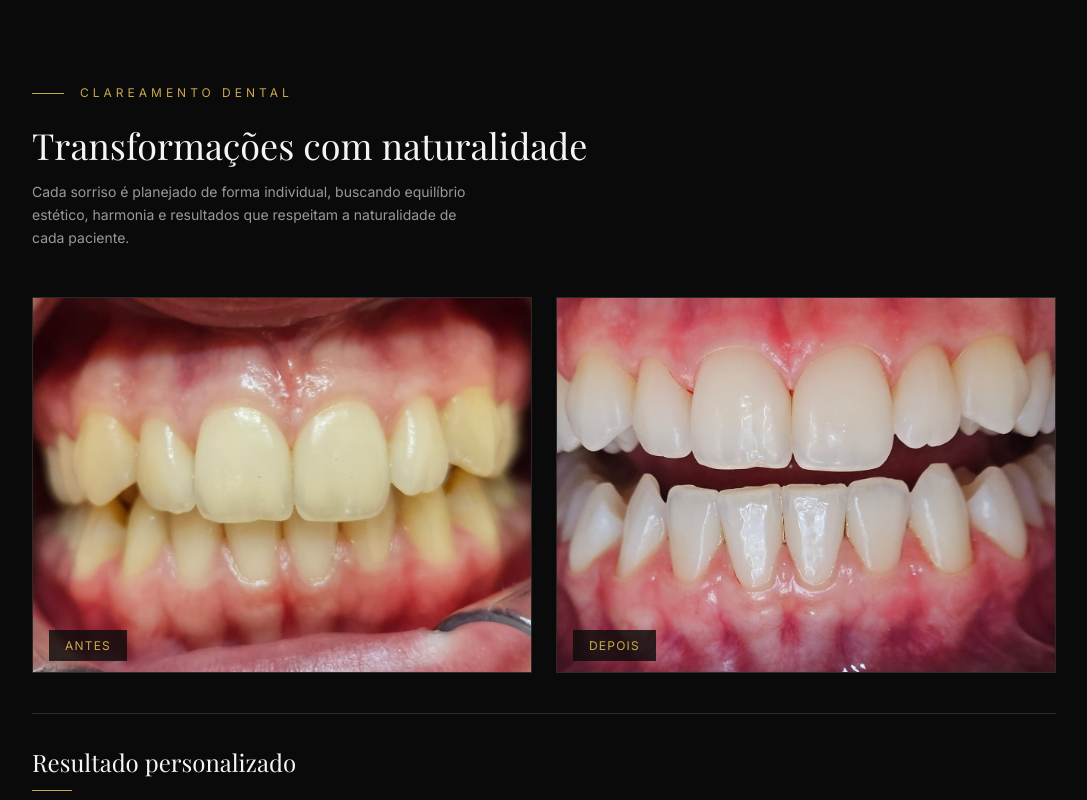
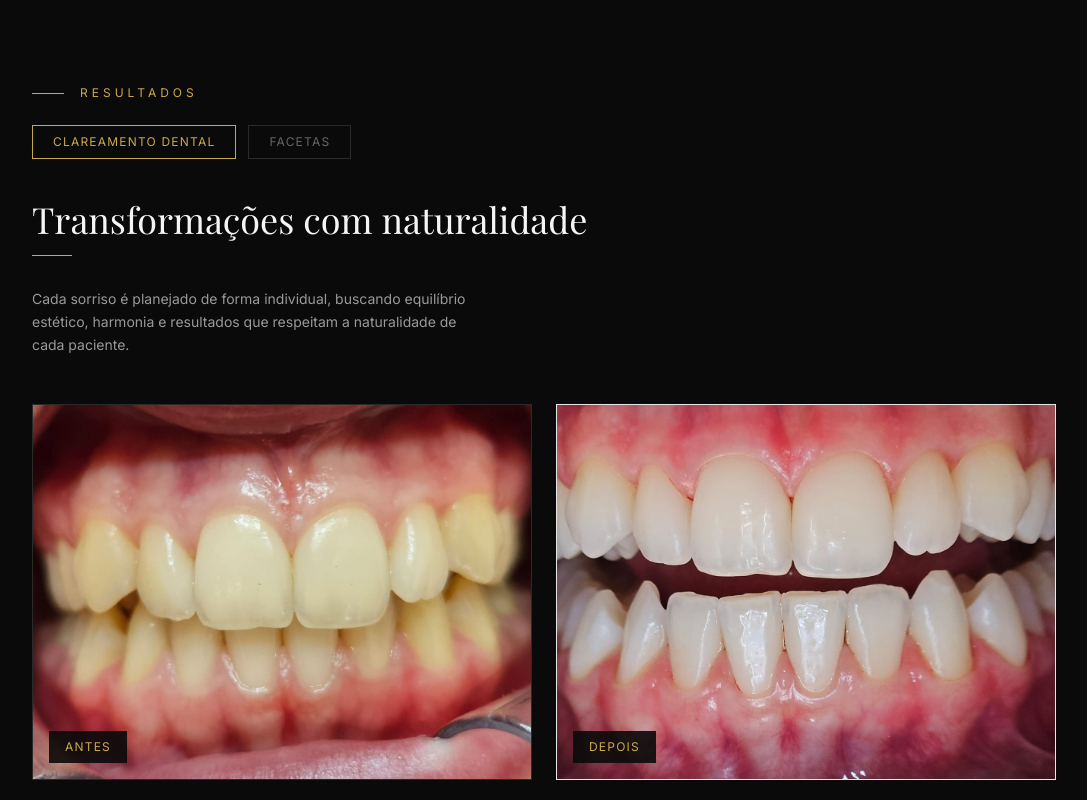
Before and after one commit to pedro-devxzd/projeto-nomade, a Next.js app: page / in a window 1280 px wide. Shown: the part 2480-3280 px from the top of the page, without its empty margins (96-1183 px from the left). Built offline with nearby package versions, Linux system fonts and the light colour scheme; a web font is replaced by a local one.

Commit message:
melhora galeria de resultados e prepara categorias

```diff
--- a/app/components/sections/Galeria.jsx
+++ b/app/components/sections/Galeria.jsx
@@ -1,18 +1,56 @@
+import ScrollReveal from "../ScrollReveal";
+
 export default function Galeria() {
   return (
     <section id="galeria" className="bg-[#0A0A0A] py-32 px-6">
+      <ScrollReveal>
         <div className="max-w-5xl mx-auto">
           <div className="flex items-center gap-4 mb-6">
             <div className="w-8 h-px bg-[#C9A84C]"></div>
 
             <p className="text-[#C9A84C] text-xs uppercase tracking-[4px]">
+              Resultados
+            </p>
+          </div>
+
+          <div className="flex flex-wrap gap-3 mb-10">
+            <button
+              className="
+                border
+                border-[#C9A84C]
+                text-[#C9A84C]
+                px-5
+                py-2
+                text-xs
+                uppercase
+                tracking-widest
+              "
+            >
               Clareamento Dental
-          </p>
+            </button>
+
+            <button
+              className="
+                border
+                border-[#2A2A2A]
+                text-[#666666]
+                px-5
+                py-2
+                text-xs
+                uppercase
+                tracking-widest
+                cursor-not-allowed
+              "
+            >
+              Facetas
+            </button>
           </div>
 
           <h2 className="font-playfair text-3xl sm:text-4xl text-[#F5F5F5] mb-4">
             Transformações com naturalidade
           </h2>
+
+          <div className="w-10 h-px bg-[#C9A84C] mb-8"></div>
 
           <p className="text-[#999999] text-sm leading-relaxed max-w-md mb-12">
             Cada sorriso é planejado de forma individual, buscando equilíbrio
@@ -37,15 +75,26 @@ export default function Galeria() {
                   "
                 />
 
-              <div className="absolute bottom-4 left-4">
-                <span className="bg-[#0A0A0A]/80 px-4 py-2 text-[#C9A84C] text-xs uppercase tracking-widest">
+                <span
+                  className="
+                  absolute
+                  bottom-4
+                  left-4
+                  bg-[#0A0A0A]/90
+                  px-4
+                  py-2
+                  text-[#C9A84C]
+                  text-xs
+                  uppercase
+                  tracking-widest
+                "
+                >
                   Antes
                 </span>
               </div>
             </div>
-          </div>
 
-          <div className="group overflow-hidden border border-[#2A2A2A]">
+            <div className="group overflow-hidden border border-[#2AA2A2A]">
               <div className="relative">
                 <img
                   src="/caso-clareamento-depois.jpg"
@@ -61,18 +110,29 @@ export default function Galeria() {
                   "
                 />
 
-              <div className="absolute bottom-4 left-4">
-                <span className="bg-[#0A0A0A]/80 px-4 py-2 text-[#C9A84C] text-xs uppercase tracking-widest">
+                <span
+                  className="
+                  absolute
+                  bottom-4
+                  left-4
+                  bg-[#0A0A0A]/90
+                  px-4
+                  py-2
+                  text-[#C9A84C]
+                  text-xs
+                  uppercase
+                  tracking-widest
+                "
+                >
                   Depois
                 </span>
               </div>
             </div>
           </div>
-        </div>
 
-        <div className="mt-10 border-t border-[#2A2A2A] pt-8">
+          <div className="mt-12 border-t border-[#2A/2A2A] pt-8">
             <h3 className="font-playfair text-2xl text-[#F5F5F5] mb-3">
-            Resultado personalizado
+              Clareamento Dental
             </h3>
 
             <div className="w-10 h-px bg-[#C9A84C] mb-5"></div>
@@ -84,6 +144,7 @@ export default function Galeria() {
             </p>
           </div>
         </div>
+      </ScrollReveal>
     </section>
   );
 }
```
Lines whose indentation alone changed are shown as unchanged.
